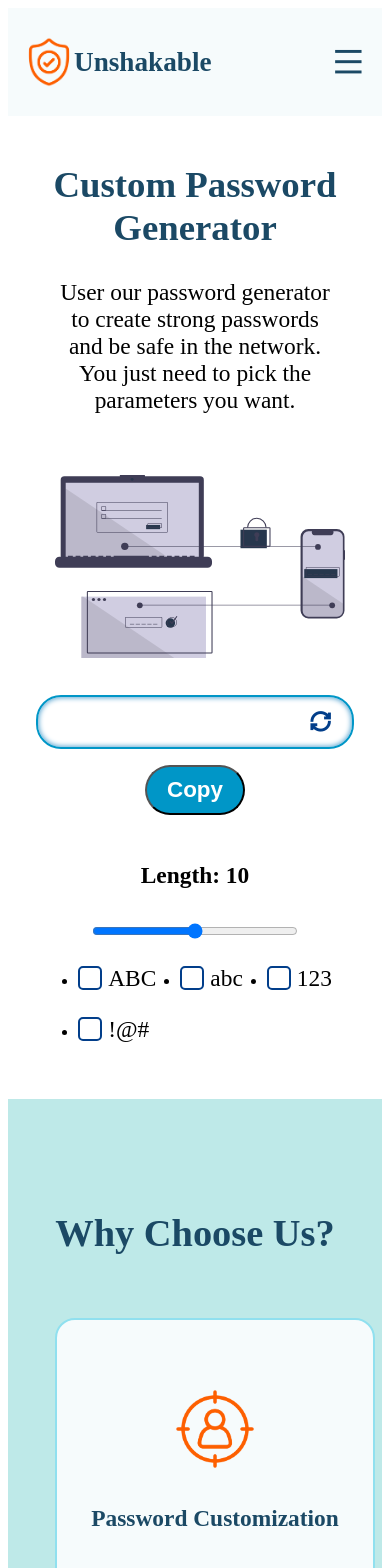
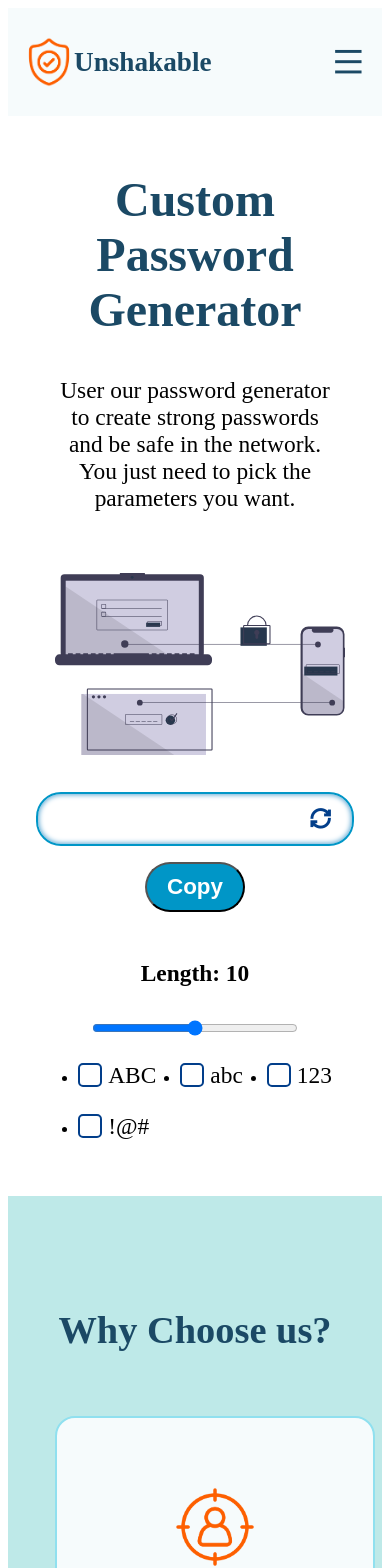
Before and after one commit to GerardoMejia1107/Unshakable-Generator, a React (Vite) app: page / in a window 390 px wide. Shown: the top 1568 px of the page. Built offline with nearby package versions, Linux system fonts and the light colour scheme; no server answers; the HTML template or start-up script is replaced by a standard one.

Commit message:
✨ New DynamicHeading component
New component to ease the use of heading on the page

```diff
--- a/src/App.jsx
+++ b/src/App.jsx
@@ -8,6 +8,7 @@ import { featuresData } from "./constants/featuresData.js";
 import useFetch from "./hooks/useFetch.jsx";
 import { useEffect, useState, useMemo } from "react";
 import Carousel from "./components/Carousel/Carousel.jsx";
+import DynamicHeading from "./components/DynamicHeading/DynamicHeading.jsx";
 
 function App() {
     const url = useMemo(() => "https://randomuser.me/api/?results=5", []);
@@ -27,13 +28,23 @@ function App() {
             <Generator />
 
             <section id="features-section">
-                <h2>Why Choose Us?</h2>
+                <DynamicHeading headingType={"h2"}>
+                    Why Choose us?
+                </DynamicHeading>
                 <FeatureList featuresData={featuresData} />
             </section>
 
             <section id="testimonial__carousel__section">
-                <h2>Customer Experiences</h2>
+                <DynamicHeading headingType={"h2"}>
+                    Customer Experiences
+                </DynamicHeading>
                 <Carousel usersData={users} />
+            </section>
+
+            <section id="faqs__section">
+                <DynamicHeading headingType={"h2"}>
+                    Password generator FAQs
+                </DynamicHeading>
             </section>
         </>
     );
--- /dev/null
+++ b/src/components/DynamicHeading/DynamicHeading.jsx
@@ -0,0 +1,17 @@
+/* eslint-disable react/prop-types */
+import "./styles.css";
+function DynamicHeading({ children, headingType }) {
+    const headings = {
+        h1: "big__H",
+        h2: "medium__H",
+        h3: "small__H",
+    };
+    const HeadingTag = headingType;
+
+    return (
+        <HeadingTag className={`heading ${headings[headingType]}`}>
+            {children}
+        </HeadingTag>
+    );
+}
+export default DynamicHeading;
--- /dev/null
+++ b/src/components/DynamicHeading/styles.css
@@ -0,0 +1,13 @@
+.heading {
+    color: var(--indigo-dye);
+    text-align: center;
+    font-weight: 800;
+}
+
+.big__H {
+    font-size: clamp(3rem, 5vw, 4.4rem);
+}
+
+.medium__H {
+    font-size: clamp(2.4rem, 5vw, 3.4rem);
+}
--- a/src/components/Hero/Hero.jsx
+++ b/src/components/Hero/Hero.jsx
@@ -1,8 +1,11 @@
+import DynamicHeading from "../DynamicHeading/DynamicHeading.jsx";
 import "./styles.css";
 function Hero() {
     return (
         <section id="hero__container">
-            <h2>Custom Password Generator</h2>
+            <DynamicHeading headingType={"h1"}>
+                Custom Password Generator
+            </DynamicHeading>
             <p>
                 User our password generator to create strong passwords and be
                 safe in the network. You just need to pick the parameters you
--- a/src/styles/App.css
+++ b/src/styles/App.css
@@ -12,13 +12,7 @@
     align-items: center;
 }
 
-#features-section h2,
-#testimonial__carousel__section h2 {
-    color: var(--indigo-dye);
-    font-size: clamp(2.4rem, 5vw, 3.4rem);
-    text-align: center;
-    font-weight: 800;
-}
+
 
 #testimonial__carousel__section {
     background-color: var(--icterine);
```
